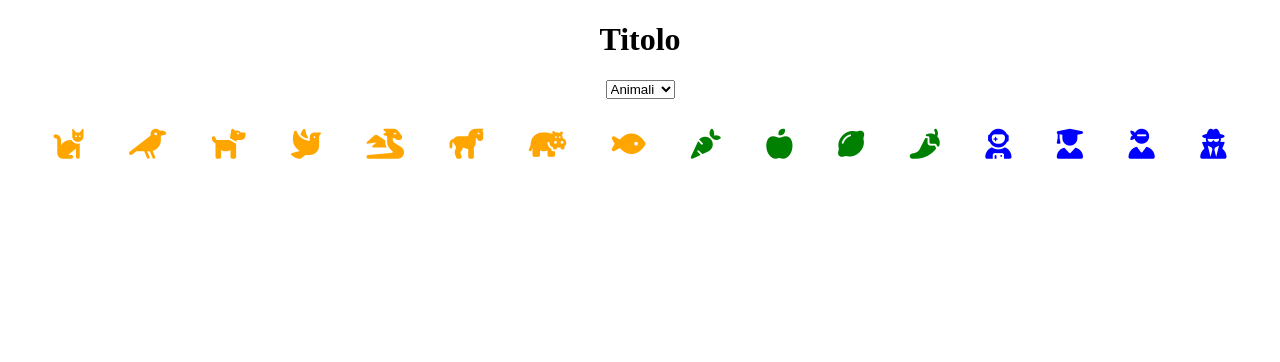
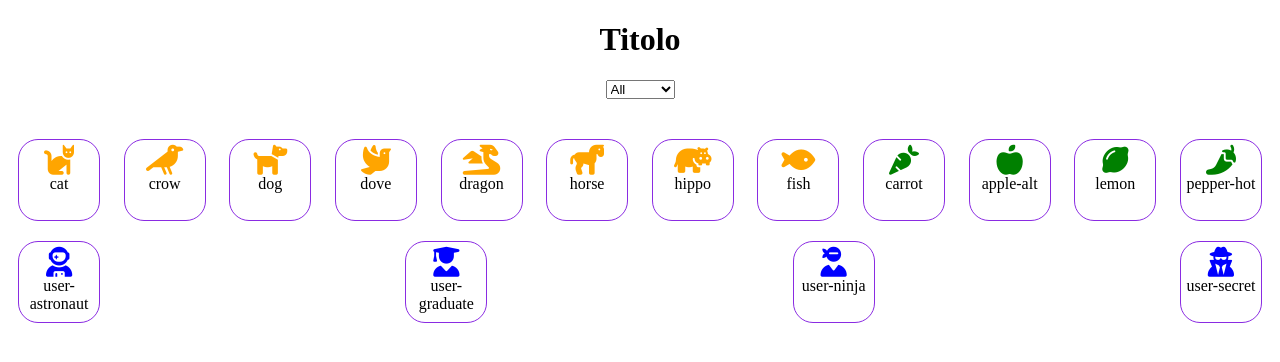
Before and after one commit to LorisP96/js-es6-icons, a plain HTML site: page index.html in a window 1280 px wide. Drawn offline with Linux system fonts and the light colour scheme.

Commit message:
milestone 3

```diff
--- a/css/style.css
+++ b/css/style.css
@@ -20,10 +20,21 @@ i {
 
 .container {
     display: flex;
-    justify-content: space-evenly;
+    justify-content: space-between;
+    flex-wrap: wrap;
 }
 
 .input {
     text-align: center;
     margin-bottom: 30px;
 }
+
+.card {
+    width: 70px;
+    height: 70px;
+    text-align: center;
+    margin: 10px;
+    border: 1px solid blueviolet;
+    padding: 5px;
+    border-radius: 20px;
+}
--- a/index.html
+++ b/index.html
@@ -14,10 +14,11 @@
     </header>
     <main>
         <div class="input">
-            <select name="icon-family" id="icon-family">
-                <option value="orange">Animali</option>
-                <option value="green">Verdura</option>
-                <option value="blue">Utente</option>
+            <select name="icon-family" id="icon-type">
+                <option value="all">All</option>
+                <option value="animal">Animali</option>
+                <option value="vegetable">Verdura</option>
+                <option value="user">Utente</option>
             </select>
         </div>
 
--- a/js/data.js
+++ b/js/data.js
@@ -126,13 +126,35 @@ const cardArray = [
 
 const container = document.querySelector('.container');
 
-cardArray.forEach((element) => {
-	container.innerHTML += `
-    <div class="card">
-        <div class="icon ${element.color}">
-			<i class="${element.family} ${element.prefix}${element.name}"></i>
+scrollArrayElement(cardArray, container);
+
+let categories = document.getElementById('icon-type');
+
+categories.addEventListener('change',
+	function() {
+		container.innerHTML = '';
+		const currentValue = this.value;
+		if (currentValue !== 'all') {
+			const filteredArray = cardArray.filter((element) => {
+				return element.type === currentValue;
+			});
+			scrollArrayElement(filteredArray, container);
+		}
+	}
+)
+
+// function
+function scrollArrayElement(Array, Container) {
+	Array.forEach((element) => {
+
+		let newCard = `
+		<div class="card">
+			<div class="icon ${element.color}">
+				<i class="${element.family} ${element.prefix}${element.name}"></i>
+			</div>
+			<div class="name">${element.name}</div>
 		</div>
-        <div class="name"></div>
-    </div>
-	`
-});
+		`;
+		Container.innerHTML += newCard;
+	});
+}
```
